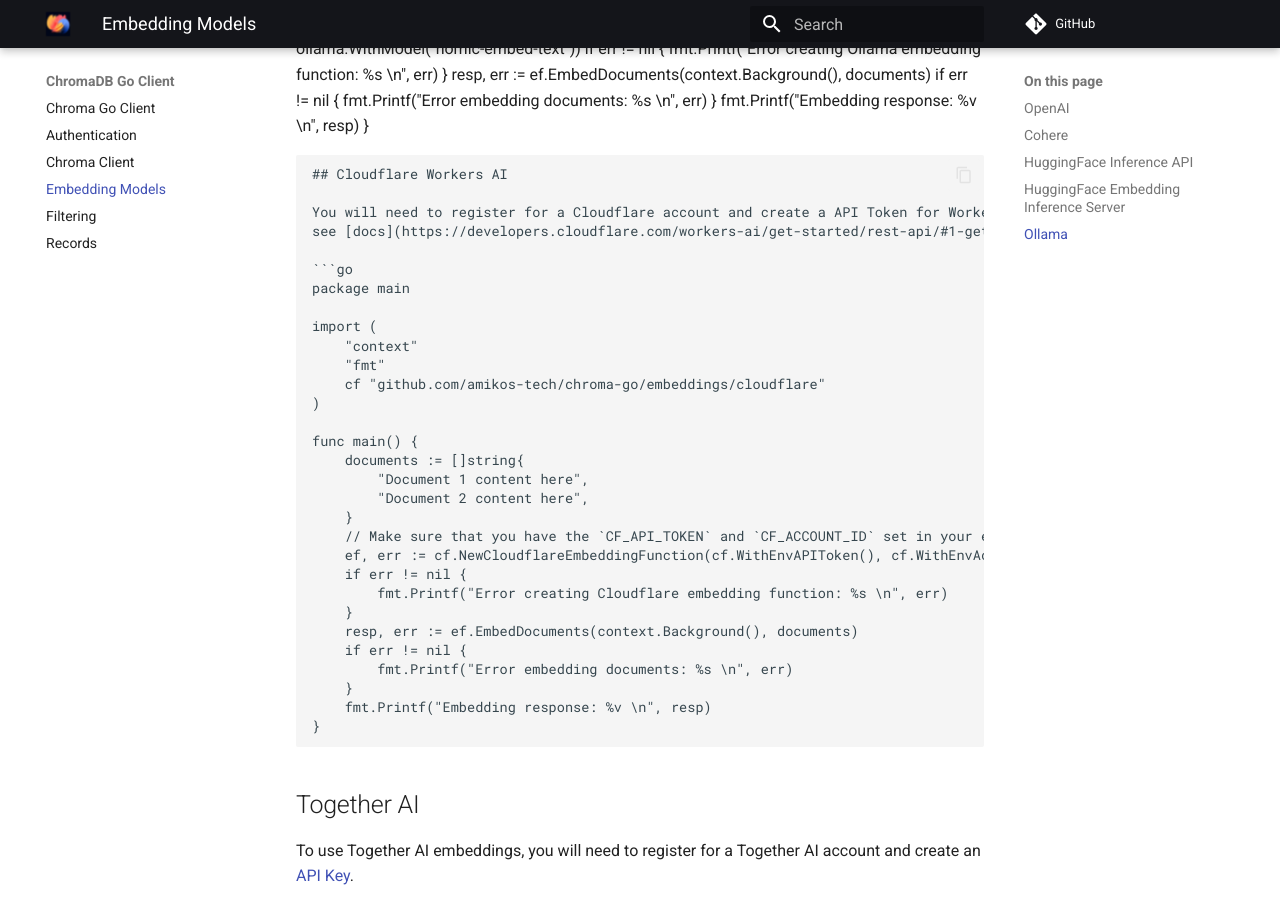
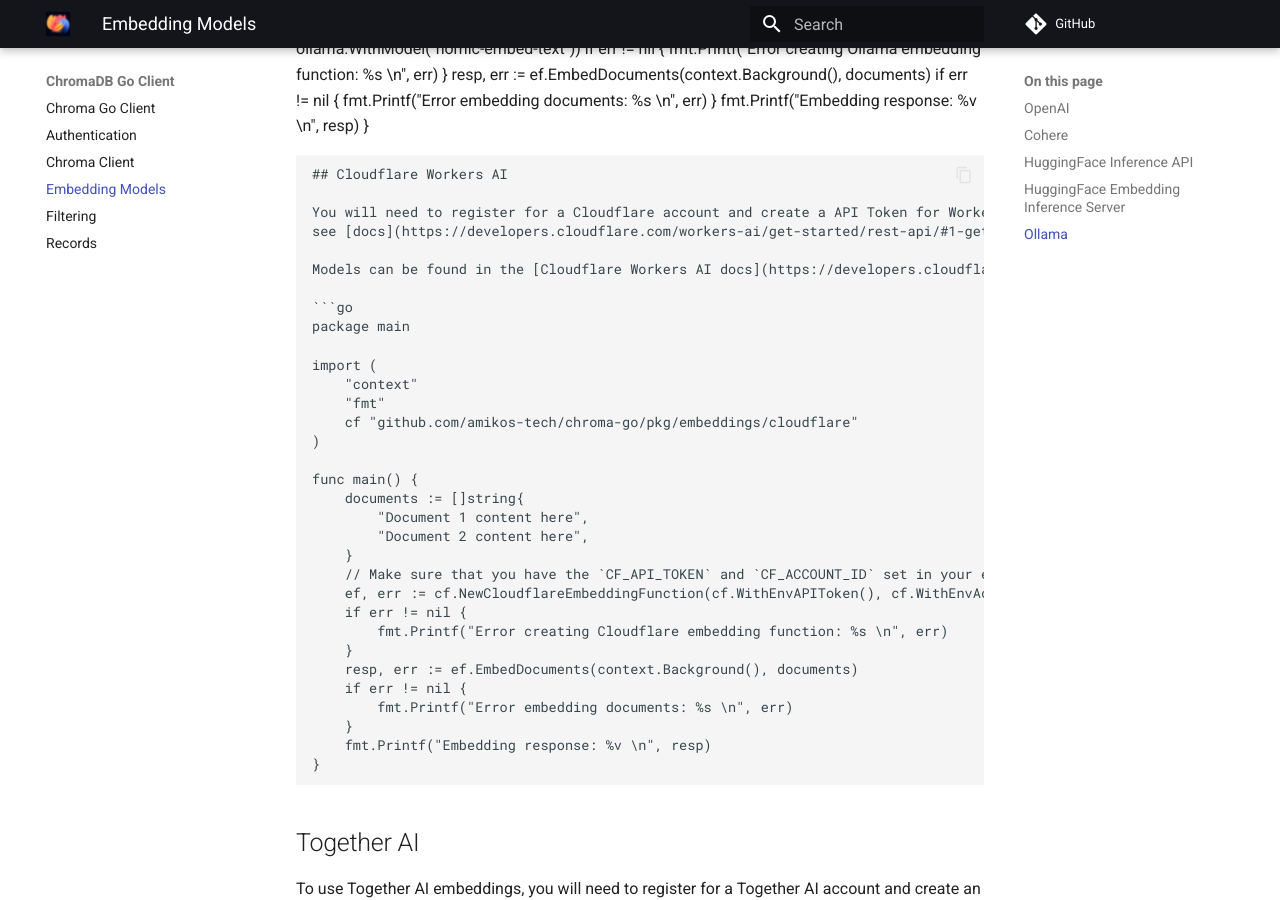
Before and after one commit to amikos-tech/chroma-go, an MkDocs documentation site: the page built from docs/docs/embeddings.md, in a window 1280 px wide and 900 px high, scrolled down 3429 px. Built offline with MkDocs 1.6.1 and Material for MkDocs 9.7.7, drawn with Linux system fonts in a browser that asks for light colours; comment, search, counter and statistics services are not loaded.

Commit message:
docs: Updated Cloudflare docs

````diff
--- a/docs/docs/embeddings.md
+++ b/docs/docs/embeddings.md
@@ -169,13 +169,15 @@ func main() {
 You will need to register for a Cloudflare account and create a API Token for Workers AI -
 see [docs](https://developers.cloudflare.com/workers-ai/get-started/rest-api/#1-get-an-api-token) for more info.
 
+Models can be found in the [Cloudflare Workers AI docs](https://developers.cloudflare.com/workers-ai/models/#text-embeddings). `@cf/baai/bge-base-en-v1.5` is the default model.
+
 ```go
 package main
 
 import (
 	"context"
 	"fmt"
-	cf "github.com/amikos-tech/chroma-go/embeddings/cloudflare"
+	cf "github.com/amikos-tech/chroma-go/pkg/embeddings/cloudflare"
 )
 
 func main() {
@@ -194,6 +196,7 @@ func main() {
 	}
 	fmt.Printf("Embedding response: %v \n", resp)
 }
+
 ```
 
 ## Together AI
````
